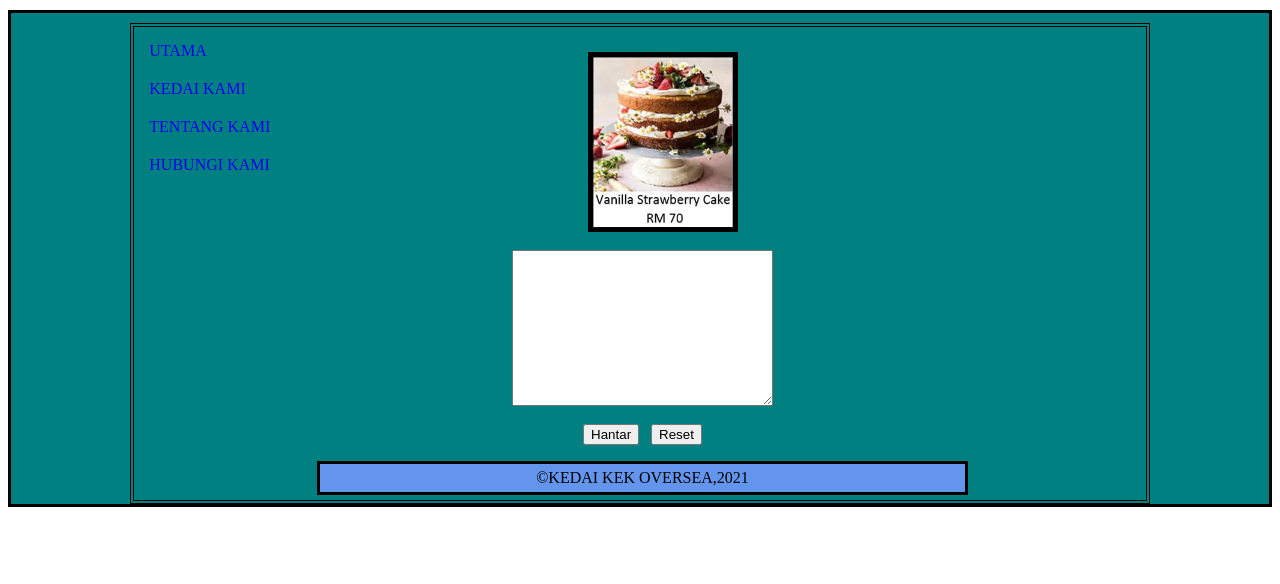
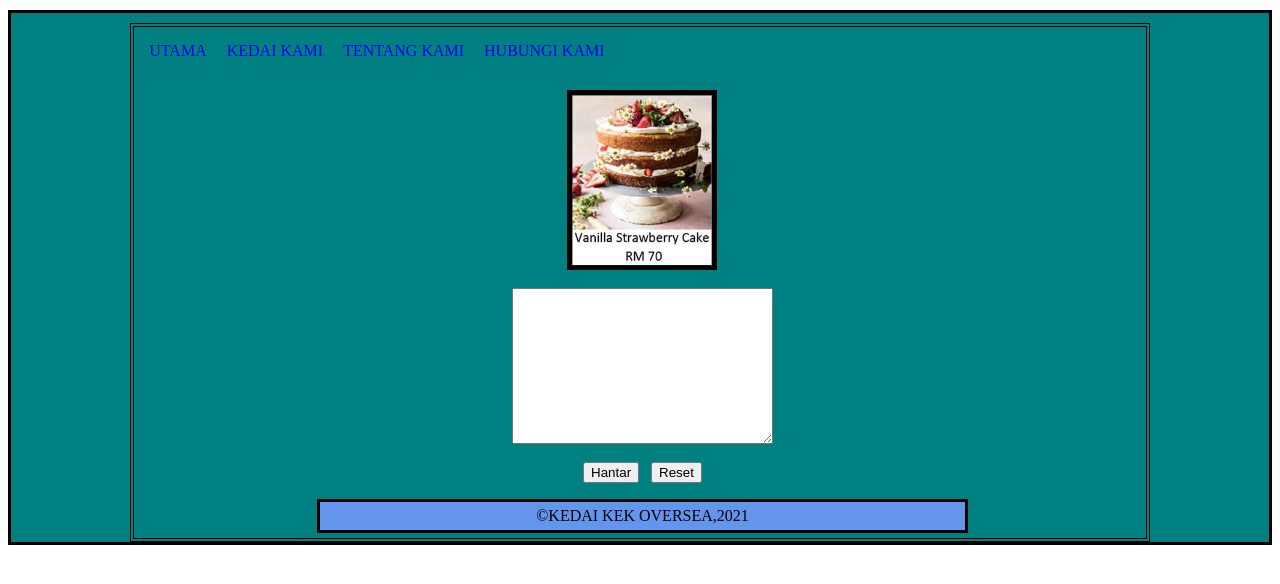
Before and after one commit to fxzhurin/KPD1023_KEDAI_KEK_OVERSEA, a plain HTML site: page komen.html in a window 1280 px wide. Shown: the part 184-768 px from the top of the page. Drawn offline with Linux system fonts and the light colour scheme.

Commit message:
Update komen.html

```diff
--- a/komen.html
+++ b/komen.html
@@ -58,11 +58,11 @@
          padding: 10px;
          display: block;
       }
-      ul {
+      li {
          list-style-type: none;
          float: left;
       }
-      ul:hover {
+      li:hover {
          background-color: cyan;
       }
       .kandungan {
```
